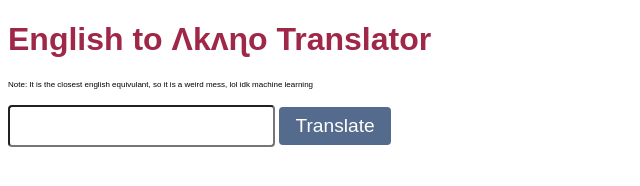
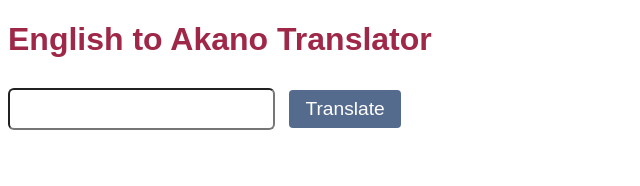
Before and after one commit to La-Liam-S-Tran/TranslateAkano, a plain HTML site: page index.html in a window 1280 px wide. Shown: the whole page, without its empty margins (0-640 px from the left). Drawn offline with nearby package versions, Linux system fonts and the light colour scheme.

Commit message:
Update index.html

```diff
--- a/index.html
+++ b/index.html
@@ -1,6 +1,4 @@
-
 <!DOCTYPE html>
-
 <html>
 <head>
   <meta charset="utf-8">
@@ -13,8 +11,7 @@
     h1 {
       font-size: 2em;
       text-align: left;
-        color:#9F2747
-
+      color:#9F2747;
     }
     label {
       font-size: 1.2em;
@@ -22,9 +19,9 @@
     input[type="text"] {
       padding: 8px;
       font-size: 1.2em;
-        border-radius: 4px;
+      border-radius: 6px;
+      margin-right: 10px; /* Add right margin to create space between input and output */
     }
-
     button {
       margin-top: 10px;
       padding: 8px 16px;
@@ -45,15 +42,19 @@
       margin-top: 20px;
       font-size: 1.2em;
       white-space: pre-wrap;
+      display: inline-block; /* Add display property to make output appear on the right */
+    }
+    .form-container {
+      display: flex; /* Use flexbox to arrange input and output horizontally */
+      align-items: center; /* Align items vertically in the center */
     }
   </style>
   <script src="https://cdnjs.cloudflare.com/ajax/libs/p5.js/1.4.0/p5.js"></script>
 </head>
 <body>
+  <h1>English to Akano Translator</h1>
 
-  <h1>English to Ʌkʌɳo Translator</h1>
-<p>Note: It is the closest english equivulant, so it is a weird mess, lol idk machine learning<p>
-
+  <div class="form-container">
     <form id="translation-form">
       <label for="input-text"></label>
       <input type="text" id="input-text">
@@ -61,6 +62,7 @@
     </form>
 
     <div id="output"></div>
+  </div>
 
   <script>
     let replacements = {
@@ -421,6 +423,8 @@
 "a": "une",
 "have": "viasv",
 "is": "ʌst",
+
+
     };
 
     // handle form submission
@@ -433,6 +437,5 @@
       document.getElementById("output").innerText = outputText;
     });
   </script>
-
 </body>
 </html>
```
Lines whose indentation alone changed are shown as unchanged.
